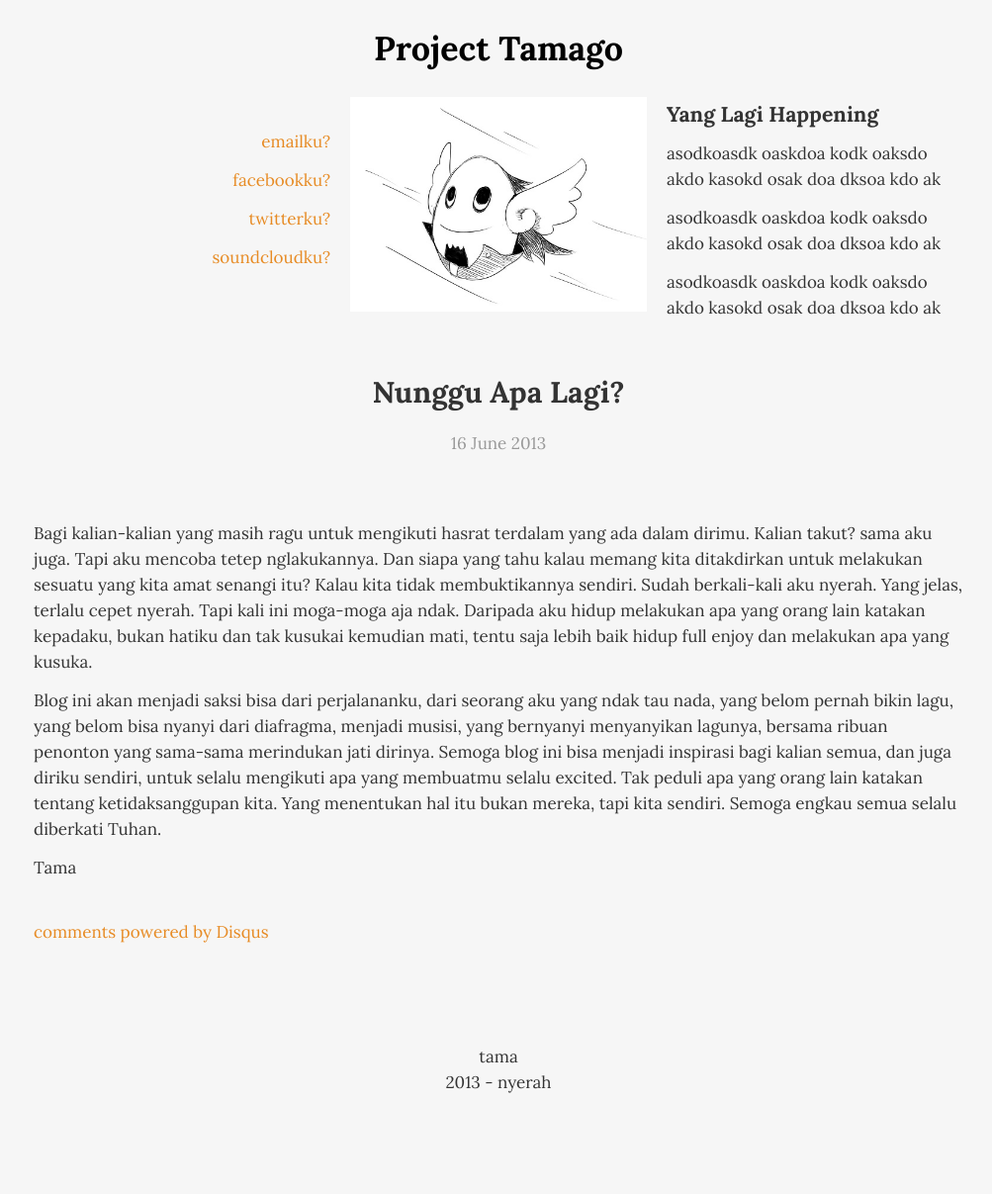
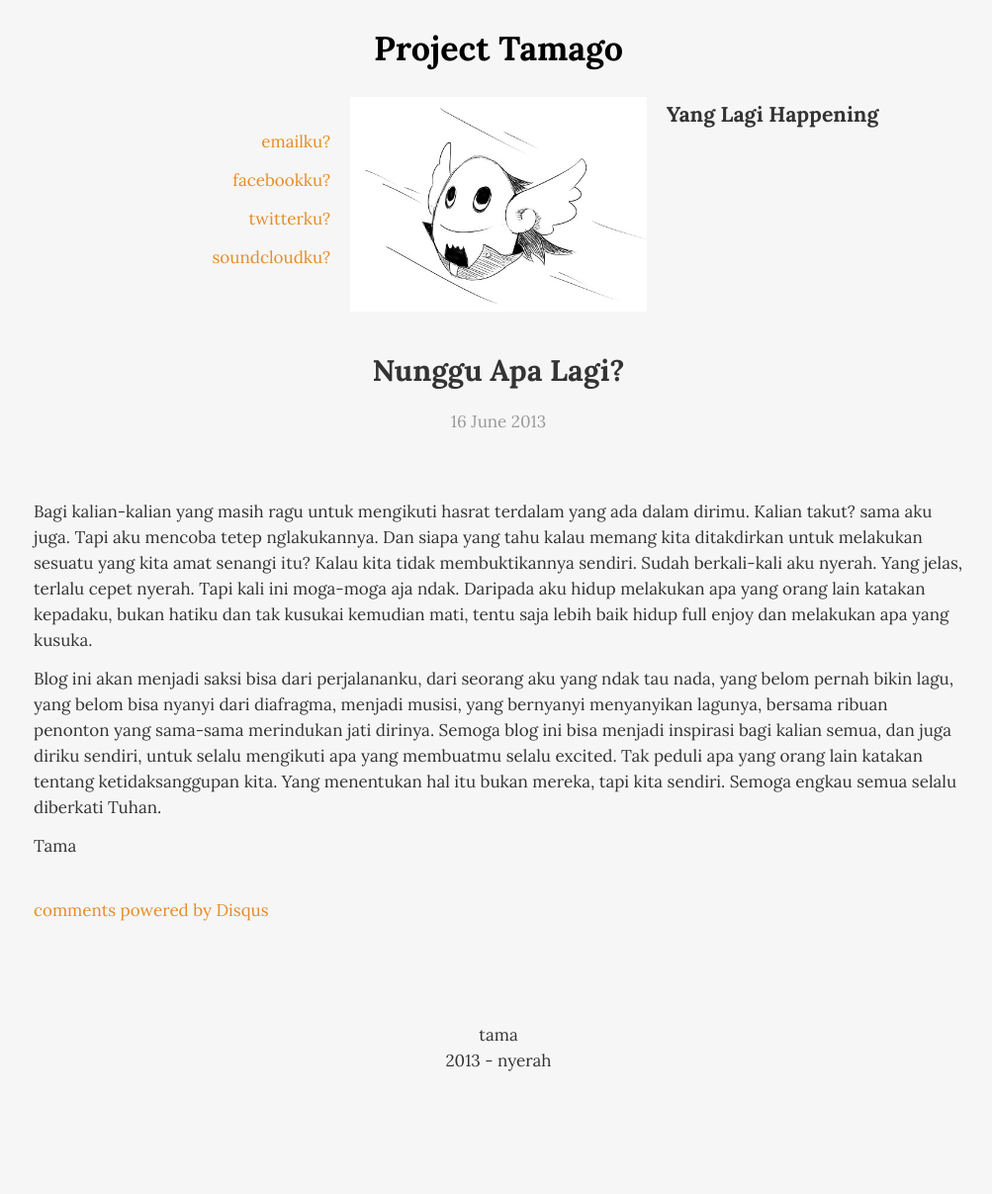
Before and after one commit to adhatama/adhatama.github.io, a Jekyll site: the page built from _posts/2013-06-16-nunggu-apa-lagi.md, in a window 1280 px wide. Shown: the whole page at 99% size, without its empty margins (136-1139 px from the left). Built offline with Jekyll 4.4.1, drawn with Linux system fonts in a browser that asks for light colours; Markdown is read by kramdown in place of the engine named in the settings; comment, search, counter and statistics services are not loaded; after the commit the page ends 1185 px from its top, so only the background shows below that.

Commit message:
fix happening layout post

```diff
--- a/_layouts/default.html
+++ b/_layouts/default.html
@@ -36,7 +36,7 @@
 
                 <div class="span4 right-side">
                     <h4>Yang Lagi Happening</h4>
-                    <p>Belum ada :)</p>
+                    <p><a href="http://project-tamago.github.io/2013/06/16/nunggu-apa-lagi/"></a></p>
                 </div>
             </div>
 
--- a/_layouts/post.html
+++ b/_layouts/post.html
@@ -36,9 +36,7 @@
 
                 <div class="span4 right-side">
                     <h4>Yang Lagi Happening</h4>
-                    <p>asodkoasdk oaskdoa kodk oaksdo akdo kasokd osak doa dksoa kdo ak</p>
-                    <p>asodkoasdk oaskdoa kodk oaksdo akdo kasokd osak doa dksoa kdo ak</p>
-                    <p>asodkoasdk oaskdoa kodk oaksdo akdo kasokd osak doa dksoa kdo ak</p>
+                    <p><a href="http://project-tamago.github.io/2013/06/16/nunggu-apa-lagi/"></a></p>
                 </div>
             </div>
 
```
Also changed, not shown: 1 other file.
